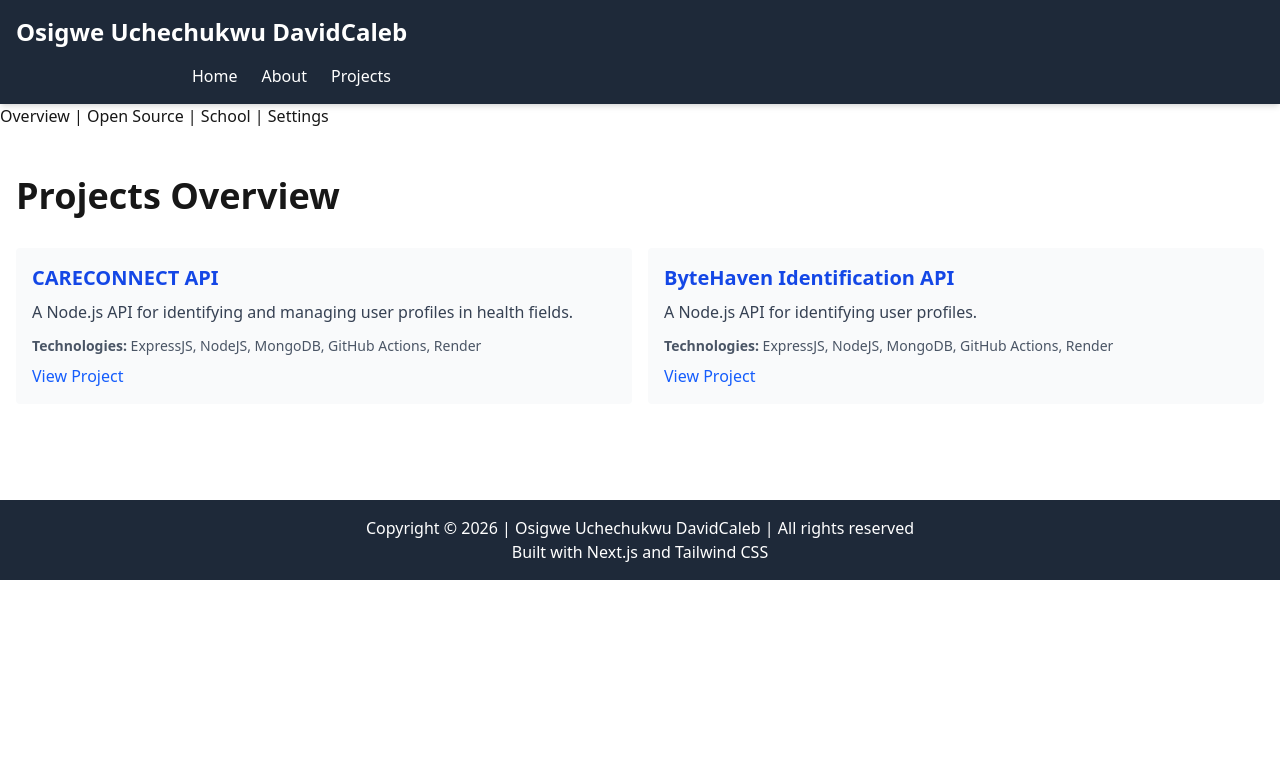
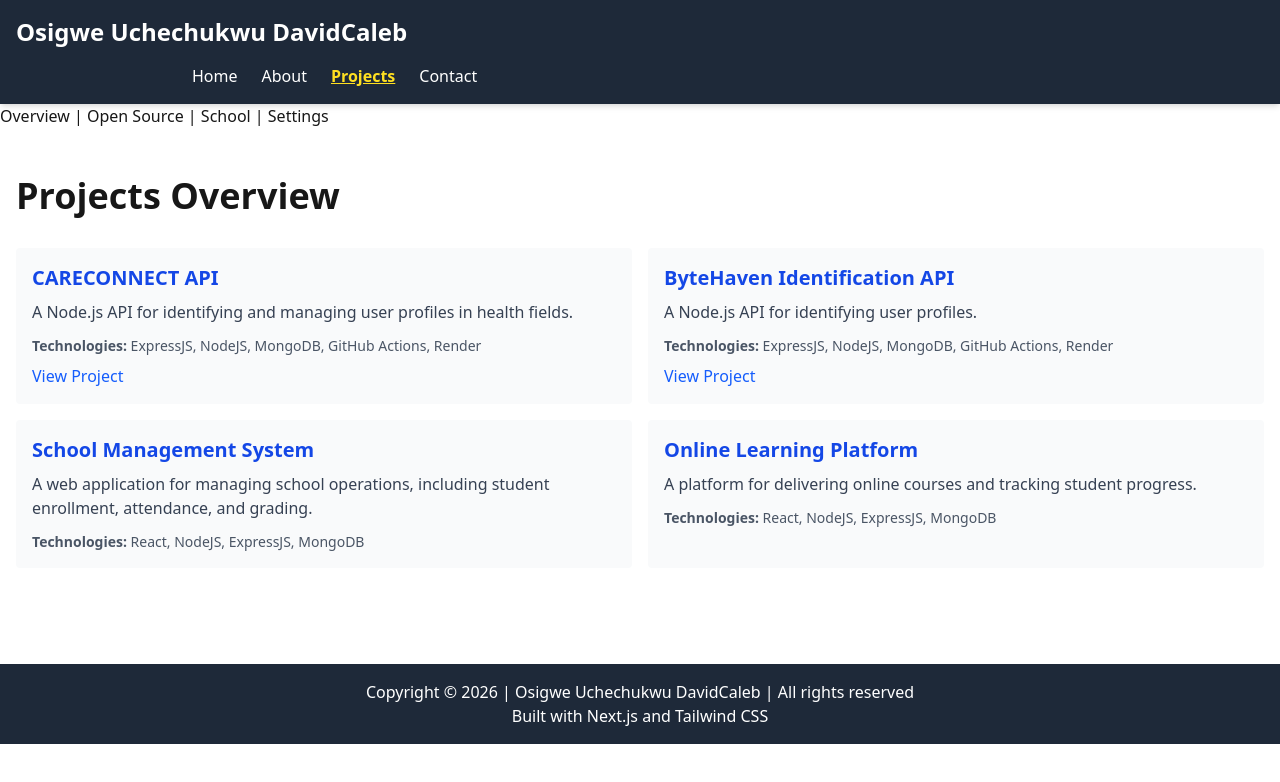
Before and after one commit to sirdave01/wdd430-portfolio, a Next.js app: page /projects in a window 1280 px wide. Shown: the top 782 px of the page. Built offline with nearby package versions, Linux system fonts and the light colour scheme.

Commit message:
fixed bugs with the project routes

```diff
--- /dev/null
+++ b/app/api/projects/[id]/route.ts
@@ -0,0 +1,34 @@
+import { NextRequest, NextResponse } from "next/server";
+
+import {getProjectById} from "@/app/projects/lib/projects-db";
+
+export async function GET(
+
+    _request: NextRequest,
+
+    { params }: { params: Promise<{ id: string }> }
+
+) {
+
+    const { id } = await params;
+
+  const numericId = Number(id);
+
+  // Invalid id (not a number)
+    if (Number.isNaN(numericId)) {
+
+        return NextResponse.json({ error: "Invalid project id" }, { status: 400 });
+
+  }
+
+  const project = getProjectById(numericId);
+
+    if (!project) {
+
+      return NextResponse.json({ error: "Project not found" }, { status: 404 });
+
+  }
+
+    return NextResponse.json(project);
+
+}
--- /dev/null
+++ b/app/api/projects/route.ts
@@ -0,0 +1,13 @@
+import { NextRequest, NextResponse } from 'next/server';
+
+import { getProjects } from '@/app/projects/lib/projects-db';
+
+export function GET(request: NextRequest) {
+
+    const type = new URL(request.url).searchParams.get('type');
+
+    const projects = getProjects(type);
+
+    return NextResponse.json(projects);
+
+}
--- /dev/null
+++ b/app/contact/page.tsx
@@ -0,0 +1,8 @@
+export default function ContactPage() {
+    return (
+        <main className="container mx-auto px-4 py-12">
+            <h1 className="mb-4 text-4xl font-bold">Contact</h1>
+            <p>Contact information will be added here.</p>
+        </main>
+    );
+}
--- /dev/null
+++ b/app/projects/lib/projects-db.ts
@@ -0,0 +1,51 @@
+
+export interface Project{
+    id: number;
+    title: string;
+    description: string;
+    type: 'opensource' | 'school';
+    technologies: string[];
+    link?: string;
+}
+
+export const projects: Project[] = [
+    {
+        id: 1,
+        title: 'CARECONNECT API',
+        description: 'A Node.js API for identifying and managing user profiles in health fields.',
+        type: 'opensource',
+        technologies: ['ExpressJS', 'NodeJS', 'MongoDB', 'GitHub Actions', 'Render'],
+        link: 'https://careconnect-api-a8af.onrender.com/',
+    },
+    {
+        id: 2,
+        title: 'ByteHaven Identification API',
+        description: 'A Node.js API for identifying user profiles.',
+        type: 'opensource',
+        technologies: ['ExpressJS', 'NodeJS', 'MongoDB', 'GitHub Actions', 'Render'],
+        link: 'https://bytehaven-identification-api.onrender.com/',
+    },
+    {
+        id: 3,
+        title: 'School Management System',
+        description: 'A web application for managing school operations, including student enrollment, attendance, and grading.',
+        type: 'school',
+        technologies: ['React', 'NodeJS', 'ExpressJS', 'MongoDB'],
+    },
+    {
+        id: 4,
+        title: 'Online Learning Platform',
+        description: 'A platform for delivering online courses and tracking student progress.',
+        type: 'school',
+        technologies: ['React', 'NodeJS', 'ExpressJS', 'MongoDB'],
+    },
+];
+
+export function getProjects(type?: string | null): Project[] {
+  if (type) return projects.filter((p) => p.type === type);
+  return projects;
+}
+
+export function getProjectById(id: number): Project | null {
+  return projects.find((p) => p.id === id) ?? null;
+}
--- a/app/projects/opensource/page.tsx
+++ b/app/projects/opensource/page.tsx
@@ -1,8 +1,13 @@
+import ProjectList from '@/components/ProjectList';
+import { getProjects } from '../lib/projects-db';
+
 export default function OpenSourceProjectsPage() {
-	return (
-		<main className="container mx-auto px-4 py-12">
-			<h1 className="mb-4 text-4xl font-bold">Open Source Projects</h1>
-			<p>Open source projects will be added here.</p>
-		</main>
-	);
+  const projects = getProjects('opensource');
+
+  return (
+    <main className="container mx-auto px-4 py-12">
+      <h1 className="mb-4 text-4xl font-bold">Open Source Projects</h1>
+      <ProjectList projects={projects} />
+    </main>
+  );
 }
--- a/app/projects/page.tsx
+++ b/app/projects/page.tsx
@@ -1,21 +1,8 @@
 import ProjectList from '@/components/ProjectList';
-
-const projects = [
-	{
-		title: 'CARECONNECT API',
-		description: 'A Node.js API for identifying and managing user profiles in health fields.',
-		technologies: ['ExpressJS', 'NodeJS', 'MongoDB', 'GitHub Actions', 'Render'],
-		link: 'https://careconnect-api-a8af.onrender.com/',
-	},
-	{
-		title: 'ByteHaven Identification API',
-		description: 'A Node.js API for identifying user profiles.',
-		technologies: ['ExpressJS', 'NodeJS', 'MongoDB', 'GitHub Actions', 'Render'],
-		link: 'https://bytehaven-identification-api.onrender.com/',
-	},
-];
+import { getProjects } from './lib/projects-db';
 
 export default function ProjectsPage() {
+  const projects = getProjects();
   return (
     <main className="container mx-auto px-4 py-12">
       <h1 className="mb-8 text-4xl font-bold">Projects Overview</h1>
--- a/app/projects/school/page.tsx
+++ b/app/projects/school/page.tsx
@@ -1,8 +1,13 @@
+import ProjectList from '@/components/ProjectList';
+import { getProjects } from '../lib/projects-db';
+
 export default function SchoolProjectsPage() {
-	return (
-		<main className="container mx-auto px-4 py-12">
-			<h1 className="mb-4 text-4xl font-bold">School Projects</h1>
-			<p>School projects will be added here.</p>
-		</main>
-	);
+  const projects = getProjects('school');
+
+  return (
+    <main className="container mx-auto px-4 py-12">
+      <h1 className="mb-4 text-4xl font-bold">School Projects</h1>
+      <ProjectList projects={projects} />
+    </main>
+  );
 }
--- a/components/Header.tsx
+++ b/components/Header.tsx
@@ -1,14 +1,12 @@
 // example header of a NextJS app
 
-// bringing in Next.js navigation so route changes happen without full page reloads.
-import Link from "next/link";
+// importing the reusable NavLinks component that will be used in the Header component. This makes the code more modular and easier to maintain.
+
+import NavLinks from "@/components/NavLinks";
 
 // defining a reusable component that can be imported.
+
 export default function Header() {
-
-    // The returned JSX uses semantic HTML elements:
-    // header for page header structure, nav for navigation,
-    // and a list (ul/li) for menu links
 
     return (
 
@@ -20,19 +18,7 @@ export default function Header() {
 
             <nav className="max-w-4xl mx-auto mt-4 flex justify-between items-center">
 
-                {/* <Link href="/"> and <Link href="/about"> map to App Router pages at app/page.tsx and app/about/page.tsx */}
-
-                {/* Use Next.js Link for internal routes in your app, and use an HTML <a> element for external URLs. */}
-
-                <ul className="flex gap-6">
-
-                    <li><Link href="/">Home</Link></li>
-
-                    <li><Link href="/about">About</Link></li>
-
-                    <li><Link href="/projects">Projects</Link></li>
-
-                </ul>
+                <NavLinks />
 
             </nav>
 
--- /dev/null
+++ b/components/NavLinks.tsx
@@ -0,0 +1,60 @@
+// creating a reusable navlinks components that will imported into the reusable header component. This will make the code more modular and easier to maintain.
+
+"use client"; // this is a client component, so it can use state and effects
+
+import { link } from "fs/promises";
+import Link from "next/link";
+
+import { usePathname } from "next/navigation";
+
+const links = [
+
+    { href: "/", label: "Home" },
+
+    { href: "/about", label: "About" },
+
+    { href: "/projects", label: "Projects" },
+
+    { href: "/contact", label: "Contact" },
+
+];
+
+export default function NavLinks() {
+
+    const pathname = usePathname();
+
+    return (
+
+        <ul className="flex gap-6">
+
+            {links.map(({ href, label }) => {
+
+                const isActive = pathname === href;
+
+                return (
+
+                    <li key={href}>
+
+                        <Link
+
+                            href={href}
+
+                            aria-current={isActive ? "page" : undefined}
+
+                            className={isActive ? "font-semibold text-yellow-300 underline" : "text-white hover:text-gray-300"}
+                        >
+                            {label}
+
+                        </Link>
+
+                    </li>
+
+                );
+
+            })}
+
+        </ul>
+
+    );
+
+}
```
Lines whose indentation alone changed are shown as unchanged.
